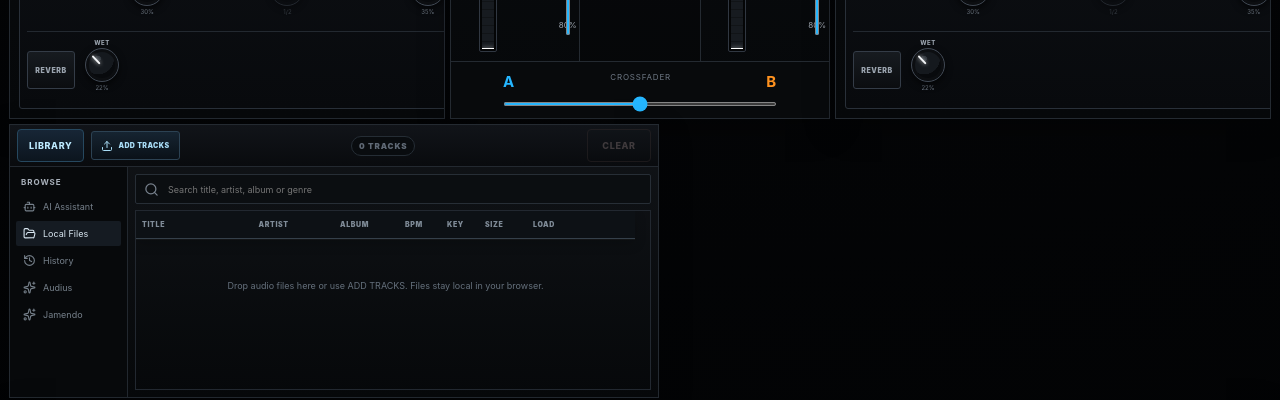
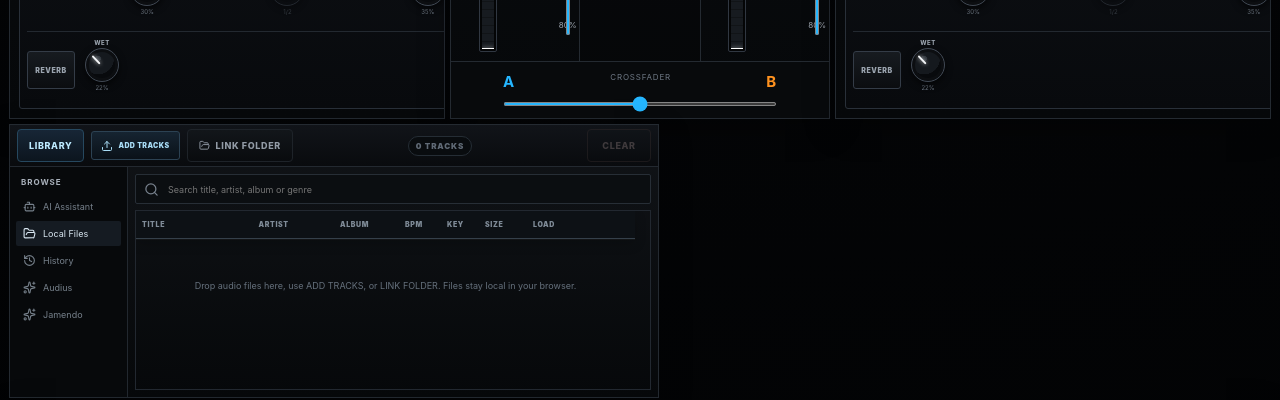
Before and after one commit to ShurexBRT/WebDJ, a React (Vite) app: page / in a window 1280 px wide. Shown: the part 1220-1620 px from the top of the page. Built offline with nearby package versions, Linux system fonts and the light colour scheme.

Commit message:
Expose persistent music folder controls

```diff
--- a/src/components/StudioDock.tsx
+++ b/src/components/StudioDock.tsx
@@ -10,6 +10,7 @@ import { useMixerStore, type DeckId } from '../state/mixerStore'
 import { AiAssistantPanel } from './AiAssistantPanel'
 import { ControllerSettings } from './ControllerSettings'
 import { KnobControl } from './KnobControl'
+import { MusicFolderControl } from './MusicFolderControl'
 import { OnlineSourceBrowser } from './OnlineSourceBrowser'
 import './library.css'
 
@@ -100,6 +101,7 @@ export function StudioDock() {
         <div className="dock-tabs library-toolbar" aria-label="Library navigation">
           <button className="active" type="button">LIBRARY</button>
           <label className="library-import-button"><Upload size={12} /> {isImporting ? 'IMPORTING…' : 'ADD TRACKS'}<input aria-label="Add tracks to library" type="file" accept="audio/*" multiple onChange={(event) => { void addFiles(event.target.files ?? []); event.currentTarget.value = '' }} /></label>
+          <MusicFolderControl />
           <span className="library-track-count">{visibleTrackCount} TRACKS</span>
           <button
             className={`library-clear-button${clearArmed ? ' confirm' : ''}`}
@@ -156,7 +158,7 @@ export function StudioDock() {
                       </div>
                     )
                   })}
-                  {filteredTracks.length === 0 && <div className="library-empty">Drop audio files here or use ADD TRACKS. Files stay local in your browser.</div>}
+                  {filteredTracks.length === 0 && <div className="library-empty">Drop audio files here, use ADD TRACKS, or LINK FOLDER. Files stay local in your browser.</div>}
                 </div>
               </>
             )}
```
